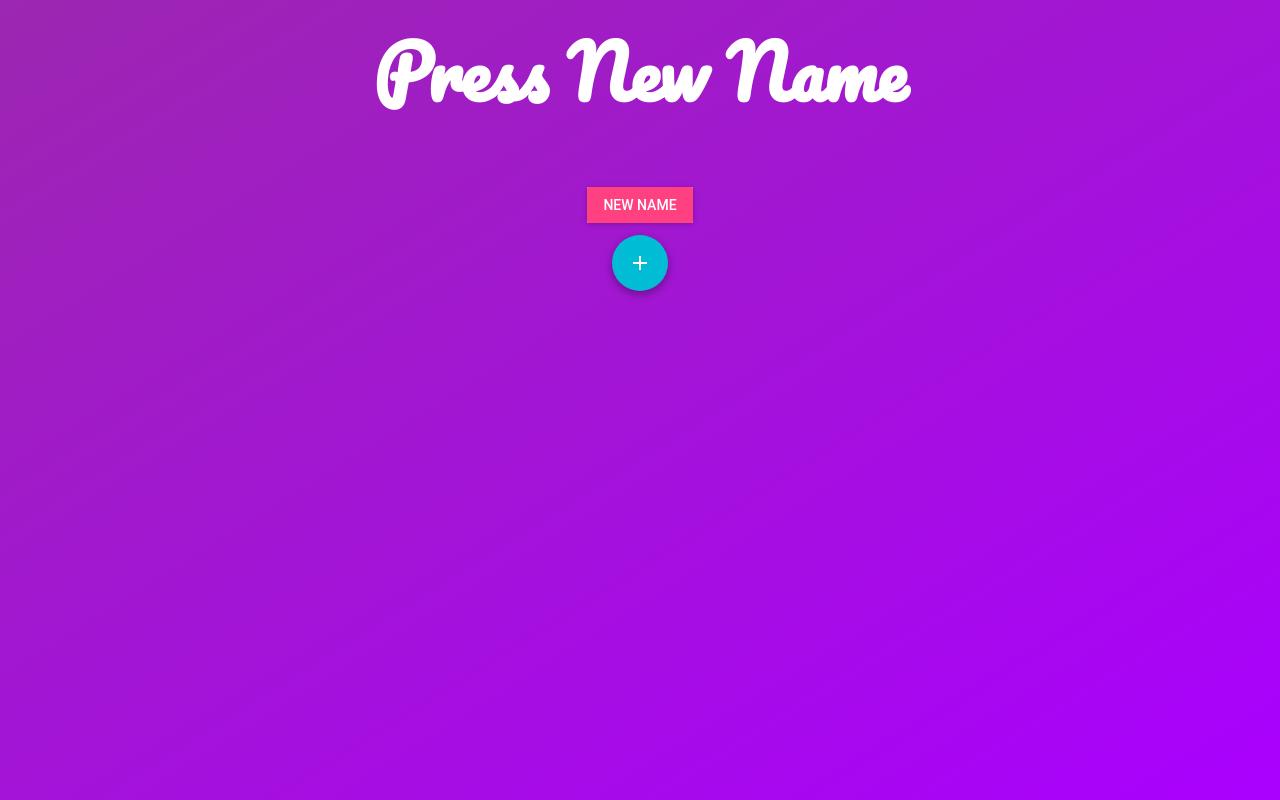
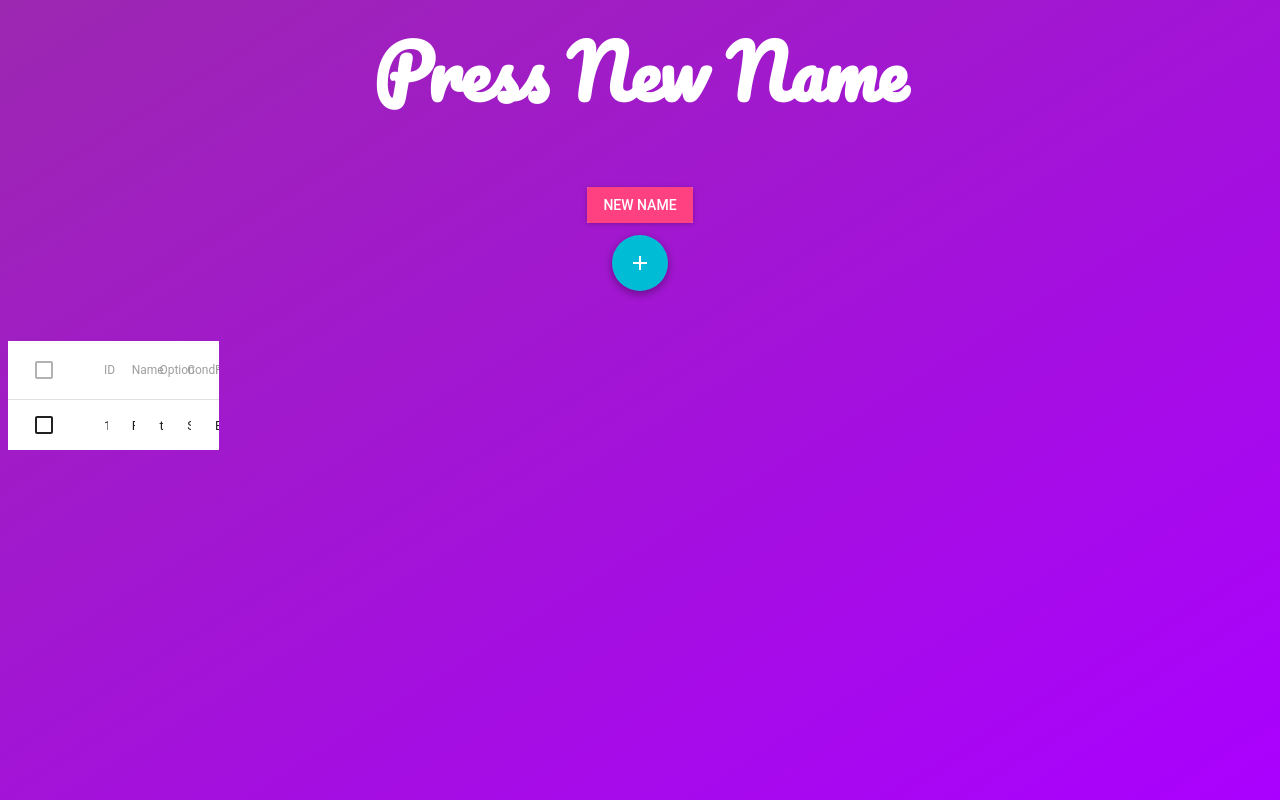
Before and after one commit to tmirmota/name-generator, a React (Create React App) app: page / in a window 1280 px wide. Built offline with nearby package versions, Linux system fonts and the light colour scheme; what react-tap-event-plugin would draw is missing.

Commit message:
started to add filter table but functionality is still not there

```diff
--- a/src/App.js
+++ b/src/App.js
@@ -8,6 +8,7 @@ import ContentAdd from 'material-ui/svg-icons/content/add';
 
 import CompanyProfile from './components/CompanyProfile';
 import Filter from './components/Filter';
+import FiltersTable from './components/FiltersTable';
 
 const styles = {
   button: {
@@ -68,6 +69,9 @@ class App extends Component {
           <div className="row5 column1-6" display="none">
             { this.state.showFilter ? <Filter onClick={() => this.onClick()} /> : null }
           </div>
+          <div>
+            <FiltersTable />
+          </div>
         </div>
       </MuiThemeProvider>
     );
--- a/src/components/FilterForm.js
+++ b/src/components/FilterForm.js
@@ -1,4 +1,5 @@
 import React, { Component } from 'react';
+import filters from '../data/filters';
 
 // Formsy
 import Formsy from 'formsy-react';
--- /dev/null
+++ b/src/components/FiltersTable.js
@@ -0,0 +1,33 @@
+import React, { Component } from 'react';
+
+import { Table, TableHeader, TableRow, TableHeaderColumn, TableBody, TableRowColumn } from 'material-ui/Table';
+
+
+class FiltersTable extends Component {
+  render() {
+    return (
+      <Table>
+        <TableHeader>
+          <TableRow>
+            <TableHeaderColumn>ID</TableHeaderColumn>
+            <TableHeaderColumn>Name</TableHeaderColumn>
+            <TableHeaderColumn>Option</TableHeaderColumn>
+            <TableHeaderColumn>Condition</TableHeaderColumn>
+            <TableHeaderColumn>Filter</TableHeaderColumn>
+          </TableRow>
+        </TableHeader>
+        <TableBody>
+          <TableRow>
+            <TableRowColumn>1</TableRowColumn>
+            <TableRowColumn>First Letter</TableRowColumn>
+            <TableRowColumn>true</TableRowColumn>
+            <TableRowColumn>Starts with</TableRowColumn>
+            <TableRowColumn>Br</TableRowColumn>
+          </TableRow>
+        </TableBody>
+      </Table>
+    );
+  }
+}
+
+export default FiltersTable;
--- a/src/data/companies.js
+++ b/src/data/companies.js
@@ -1,4 +1,4 @@
-var Companies = [
+const Companies = [
   {
     'id': 1,
     'name': 'Amazon'
--- /dev/null
+++ b/src/data/filters.js
@@ -0,0 +1,3 @@
+const filters = [];
+
+export default filters;
```
